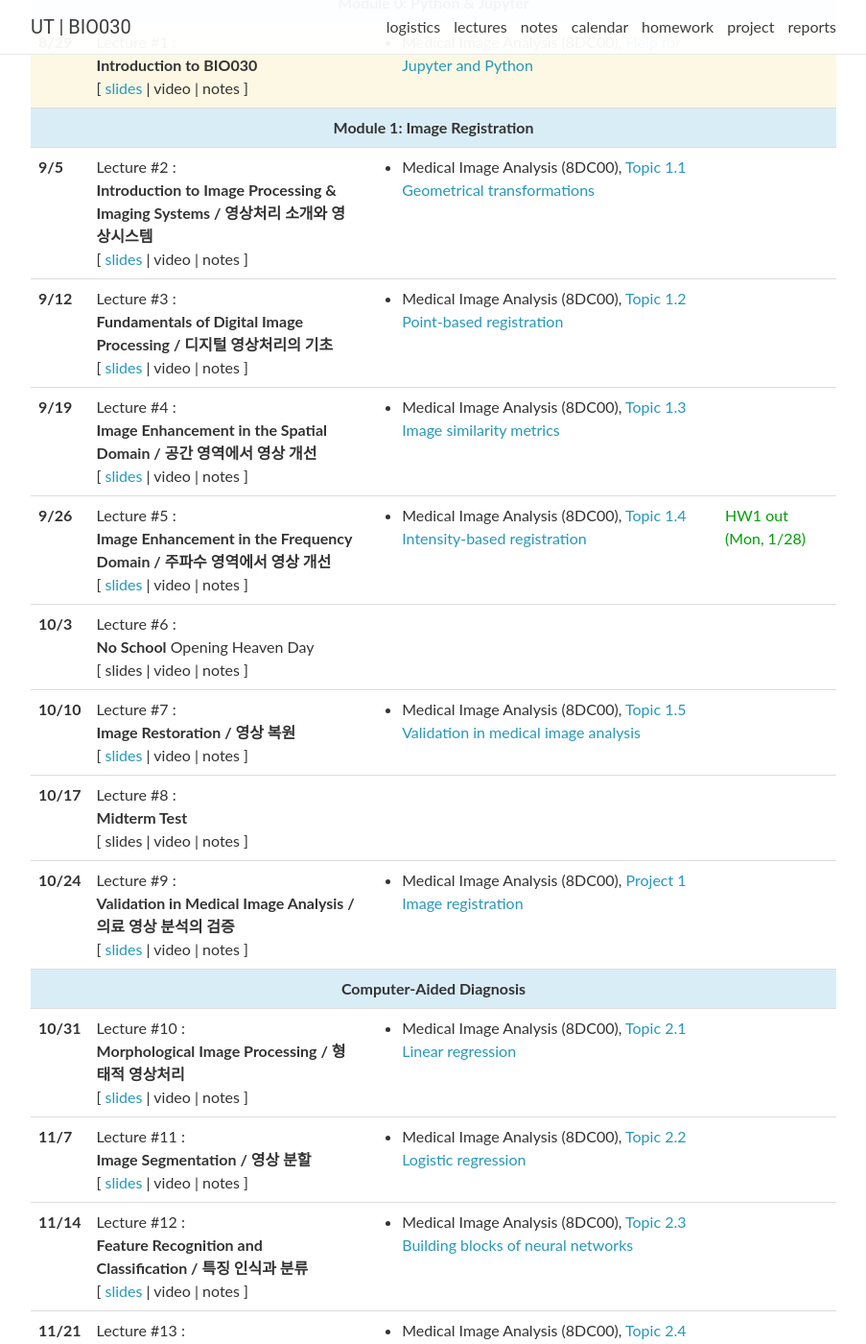
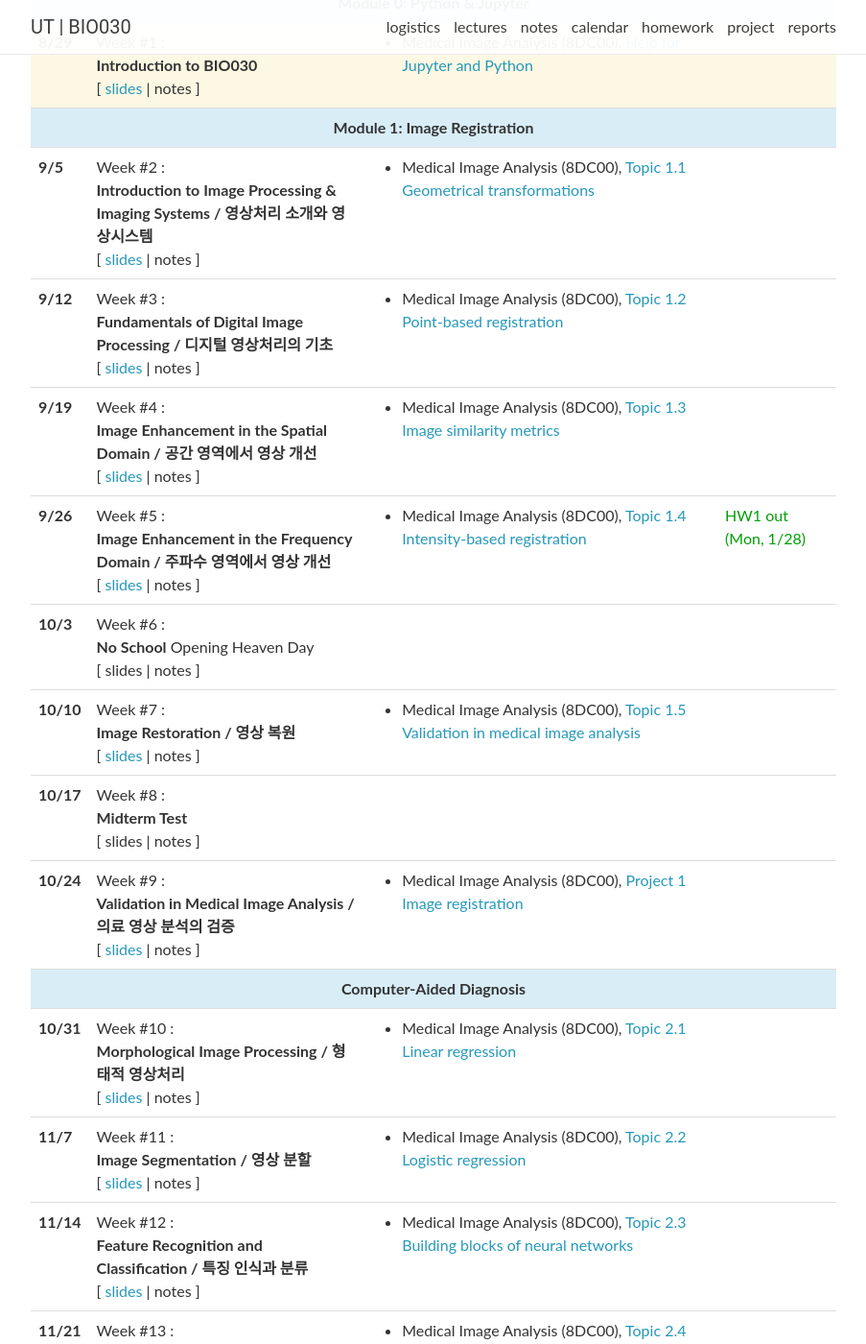
Before and after one commit to 2023-aaronkr/ut-cad, a Jekyll site: the page built from _pages/lectures.md, in a window 1280 px wide and 1400 px high, scrolled down 231 px. Shown: the whole window at 96% size, without its empty margins (188-1091 px from the left). Built offline with Jekyll 4.4.1, drawn with Linux system fonts in a browser that asks for light colours; nearby versions of some CDN libraries; comment, search, counter and statistics services are not loaded; some of the changed text lies outside the part shown.

Commit message:
Update lecture schedule

```diff
--- a/_data/lectures.yml
+++ b/_data/lectures.yml
@@ -136,3 +136,8 @@
   week: 16
   title: >
     <strong>Final Test</strong>
+
+- date: 12/19
+  week: 17
+  title: >
+    <strong>Final Grades</strong>
--- a/_pages/lectures.md
+++ b/_pages/lectures.md
@@ -15,9 +15,9 @@
 {% assign today_date = "now" | date: "%s" | divided_by: 86400 %}
 {% assign lecture_date = lecture.date | date: "%s" | divided_by: 86400 %}
 {% if today_date > lecture_date %}
-    {% assign event_type = "past" %}
+{% assign event_type = "past" %}
 {% elsif today_date <= lecture_date and today_date > prev_date %}
-    {% assign event_type = "warning" %}
+{% assign event_type = "warning" %}
 {% endif %}
 {% assign prev_date = lecture_date %}
 
@@ -28,7 +28,7 @@
     <td colspan="4" align="center">{{ lecture.title }}</td>
     {% else %}
     <td>
-        Lecture #{{ forloop.index | minus: current_module | minus: skip_classes }}
+        Week #{{ forloop.index | minus: current_module | minus: skip_classes }}
         {% if lecture.lecturer %}({{ lecture.lecturer }}){% endif %}:
         <br />
         {{ lecture.title }}
@@ -44,8 +44,6 @@
             {% endif %}
             {% if lecture.video %}
             | <a href="{{ lecture.video }}" target="_blank">video</a>
-            {% else %}
-            | video
             {% endif %}
             {% if lecture.notes %}
             | <a href="{{ lecture.notes }}" target="_blank">notes</a>
```
